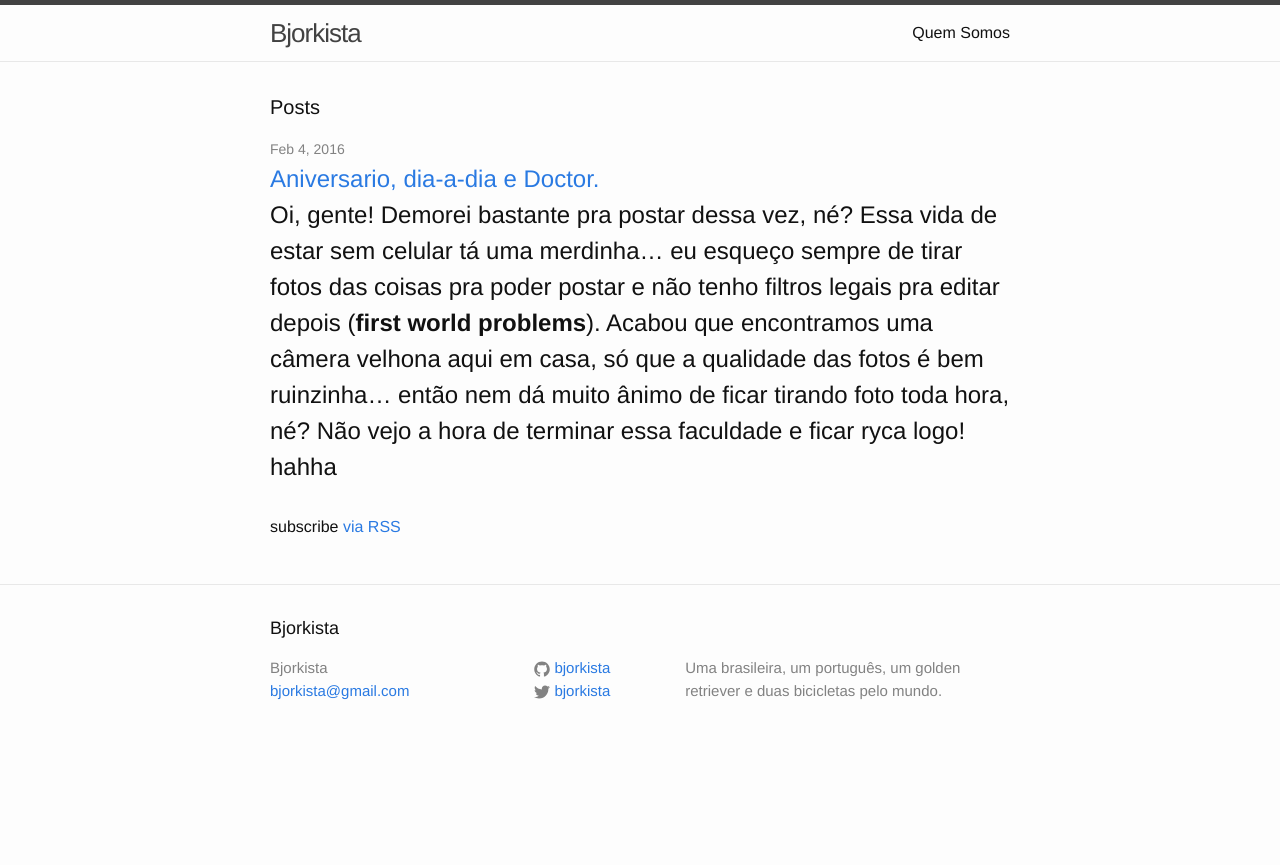
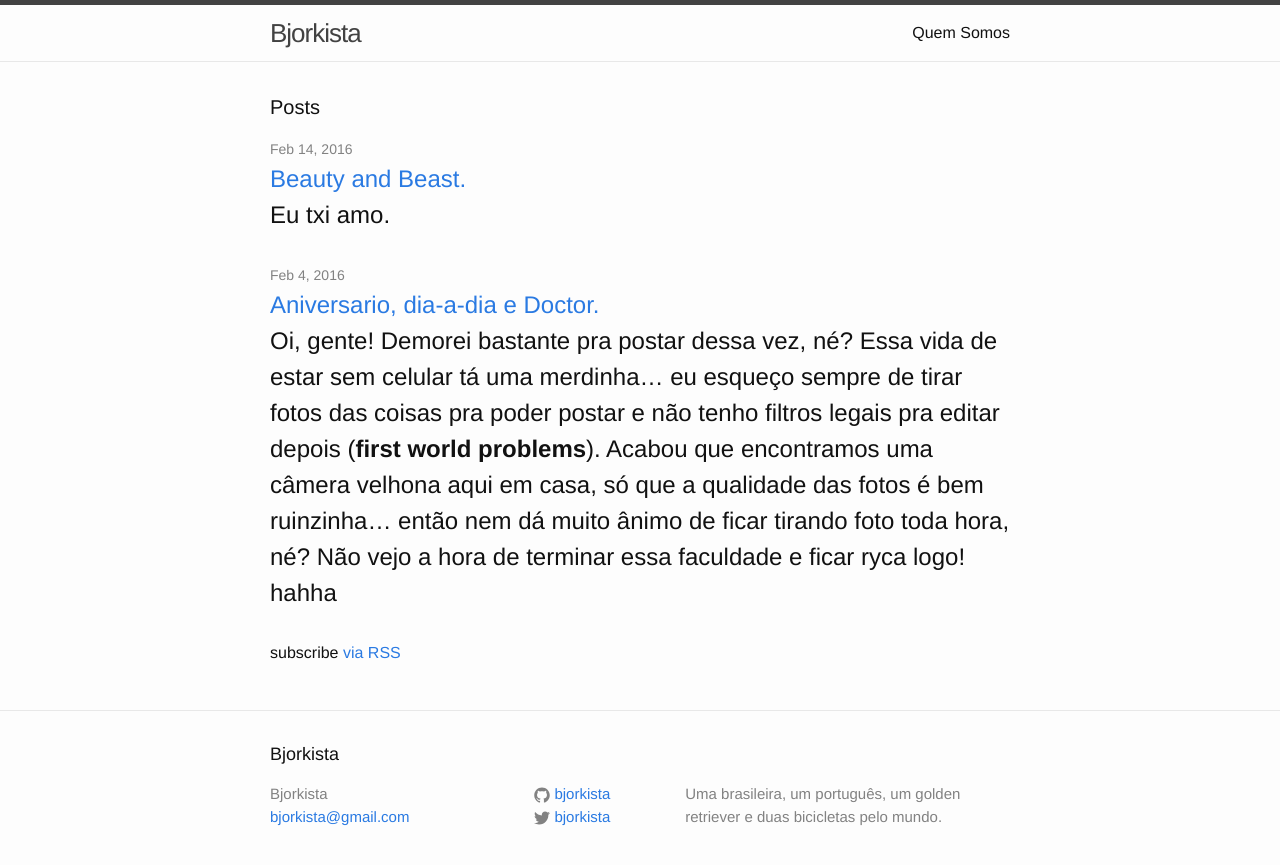
Before and after one commit to bjorkista/bjorkista, a Jekyll site: the page built from index.html, in a window 1280 px wide. Shown: the top 865 px of the page. Built offline with Jekyll 4.4.1, drawn with Linux system fonts in a browser that asks for light colours.

Commit message:
updated favicon

```diff
--- a/_includes/head.html
+++ b/_includes/head.html
@@ -9,5 +9,5 @@
   <link rel="stylesheet" href="{{ "/css/main.css" | prepend: site.baseurl }}">
   <link rel="canonical" href="{{ page.url | replace:'index.html','' | prepend: site.baseurl | prepend: site.url }}">
   <link rel="alternate" type="application/rss+xml" title="{{ site.title }}" href="{{ "/feed.xml" | prepend: site.baseurl | prepend: site.url }}">
-  <link rel="shortcut icon" type="image/png" href="/favicon.png">
+  <link rel="shortcut icon" type="image/png" href="/favicon.ico?">
 </head>
--- /dev/null
+++ b/_posts/2016-02-14-beauty-and-beast.markdown
@@ -0,0 +1,7 @@
+---
+layout: post
+title:  "Beauty and Beast."
+date:   2016-02-14 00:00:00 -0300
+categories: love
+---
+Eu txi amo.
```
Also changed, not shown: favicon.ico (added).
